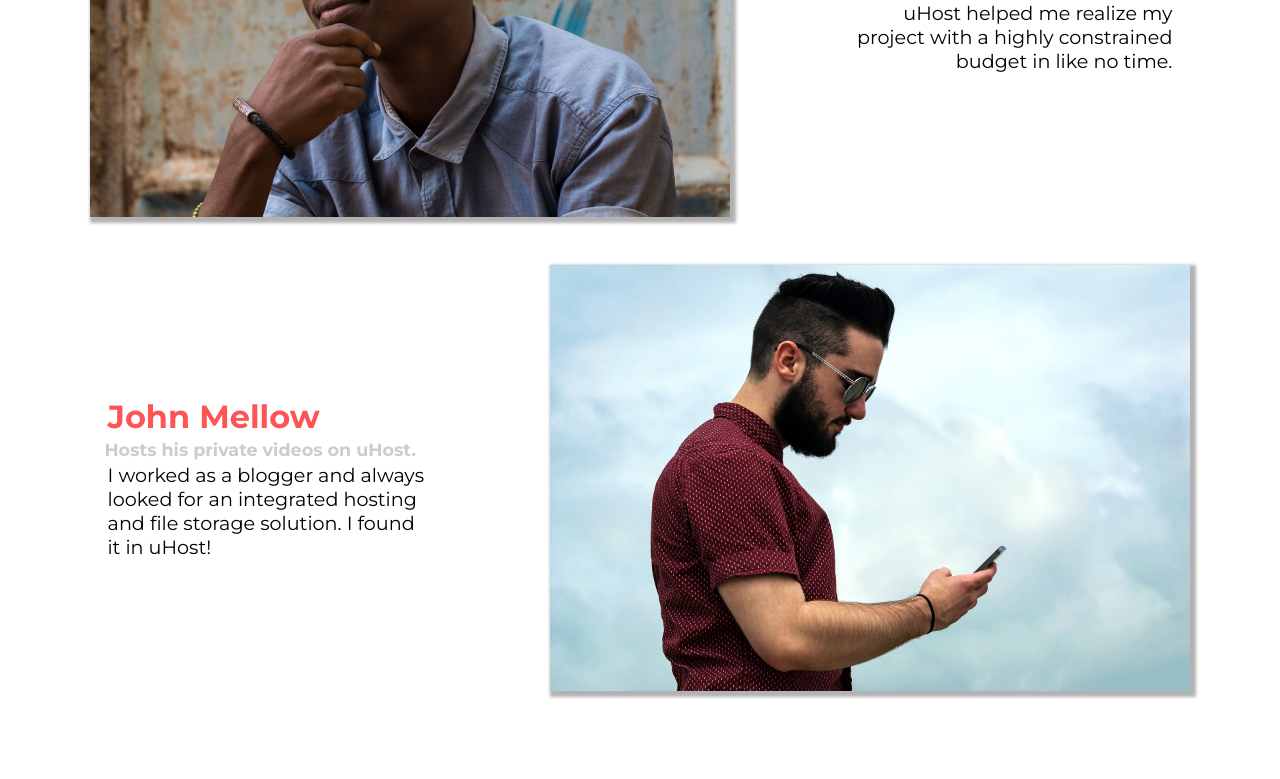
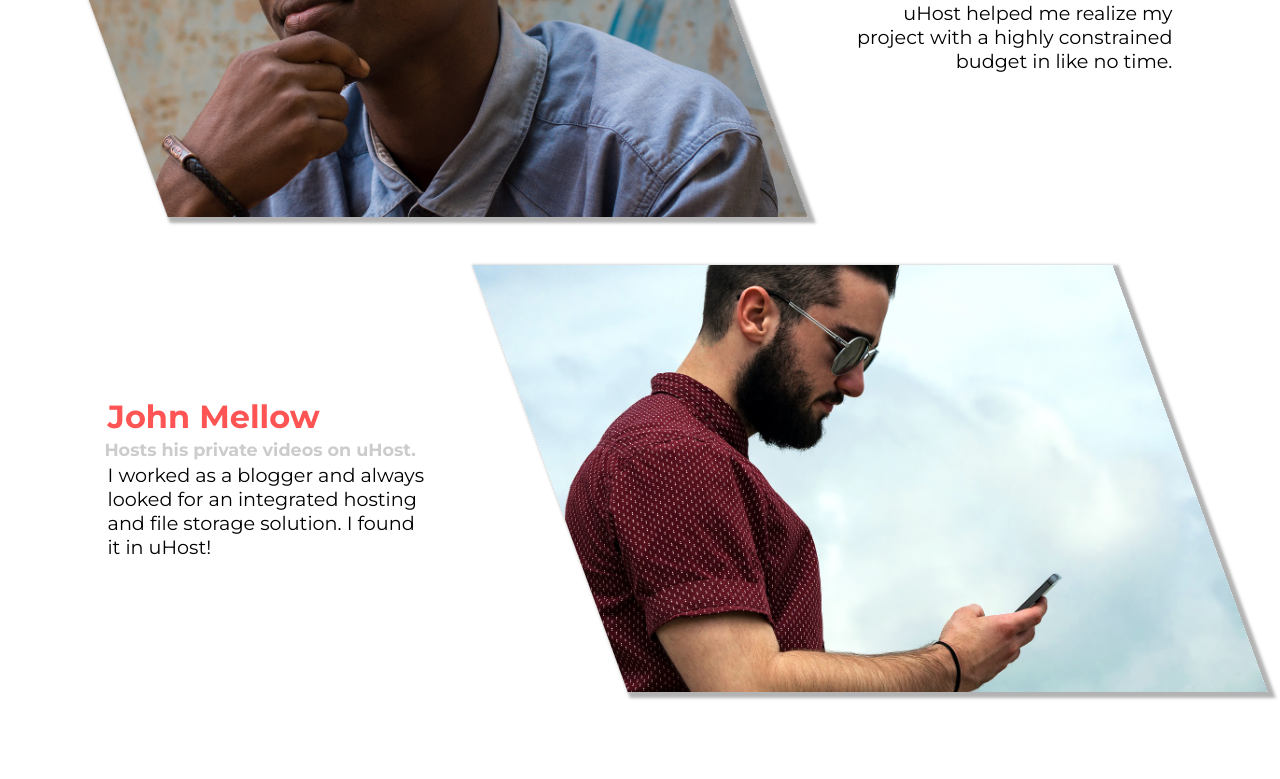
Before and after one commit to maleina/uHost, a plain HTML site: page customers/index.html in a window 1280 px wide. Shown: the part 354-1133 px from the top of the page. Drawn offline with Linux system fonts and the light colour scheme.

Commit message:
feat: Transformed images on customers page

```diff
--- a/customers/customers.css
+++ b/customers/customers.css
@@ -12,14 +12,17 @@ main {
  }*/
 
 .testimonial__image-container {
-  width: 100%;
+  width: 60%;
   max-width: 40rem;
   box-shadow: 3px 3px 3px 3px rgba(0, 0, 0, 0.3);
+  transform: skew(20deg);
+  overflow: hidden;
 }
 
 .testimonial__image {
   width: 100%;
   vertical-align: top;
+  transform: skew(-20deg) scale(1.4);
 }
 
 .testimonial__info {
```
